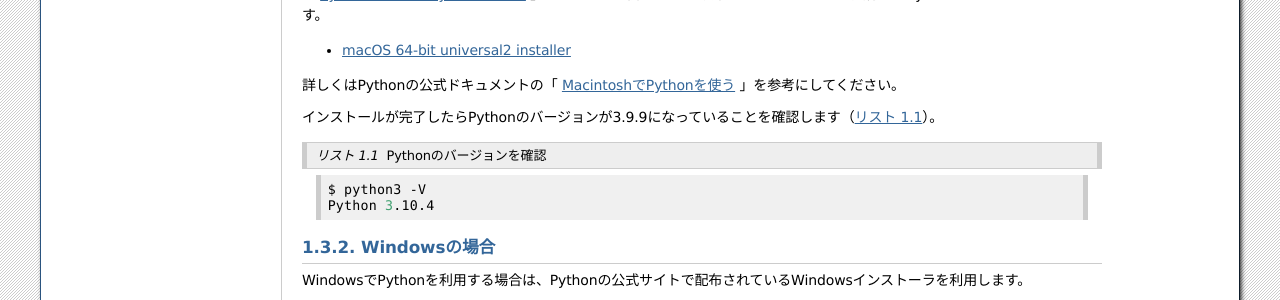
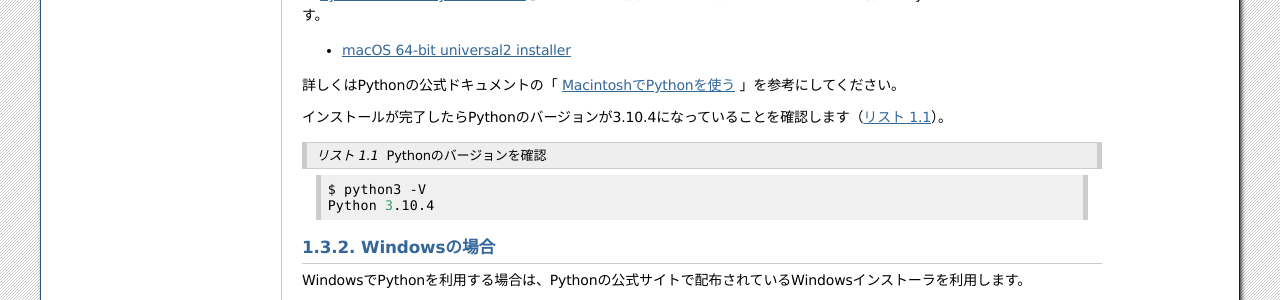
Before and after one commit to pyconjp/pycamp.pycon.jp, a Sphinx documentation site: the page built from source/textbook/1_install.rst, in a window 1280 px wide and 1400 px high, scrolled down 633 px. Shown: the part 151-451 px from the top of the window. Built offline with Sphinx 7.4.7, drawn with Linux system fonts in a browser that asks for light colours; some of the changed text lies outside the part shown.

Commit message:
ISSHA-2562 update python version

```diff
--- a/source/textbook/1_install.rst
+++ b/source/textbook/1_install.rst
@@ -60,7 +60,7 @@ macOSでPythonを利用する場合は、Pythonの公式サイトで配布され
 
 詳しくはPythonの公式ドキュメントの「 `MacintoshでPythonを使う <https://docs.python.org/ja/3/using/mac.html>`_ 」を参考にしてください。
 
-インストールが完了したらPythonのバージョンが3.9.9になっていることを確認します（:numref:`check-version-mac`）。
+インストールが完了したらPythonのバージョンが3.10.4になっていることを確認します（:numref:`check-version-mac`）。
 
 .. _check-version-mac:
 
@@ -130,7 +130,7 @@ Pythonを起動した時に表示される文字をチェックして、下記
 - Pythonのバージョン(3.8以上であること)
 - Anacondaという文字が表示されないこと
 
-インストールされていない場合は前述の手順でPython3.9.9のインストールを行ってください。
+インストールされていない場合は前述の手順でPython3.10.4のインストールを行ってください。
 
 まとめ
 ======
--- a/source/textbook/6_venv.rst
+++ b/source/textbook/6_venv.rst
@@ -170,7 +170,7 @@ Windowsの場合はスクリプトを実行します（ :numref:`venv-activate-w
     >>> import requests
     >>> # requestsがインポートできる
 
-``requests`` が ``env/lib/python3.9/site-packages`` 配下にインストールされます。
+``requests`` が ``env/lib/python3.10/site-packages`` 配下にインストールされます。
 
 またPythonパッケージの中にはコマンドとして実行可能なファイルが含まれている場合があります。それらのファイルは ``env/bin`` 配下にインストールされます。
 
```
